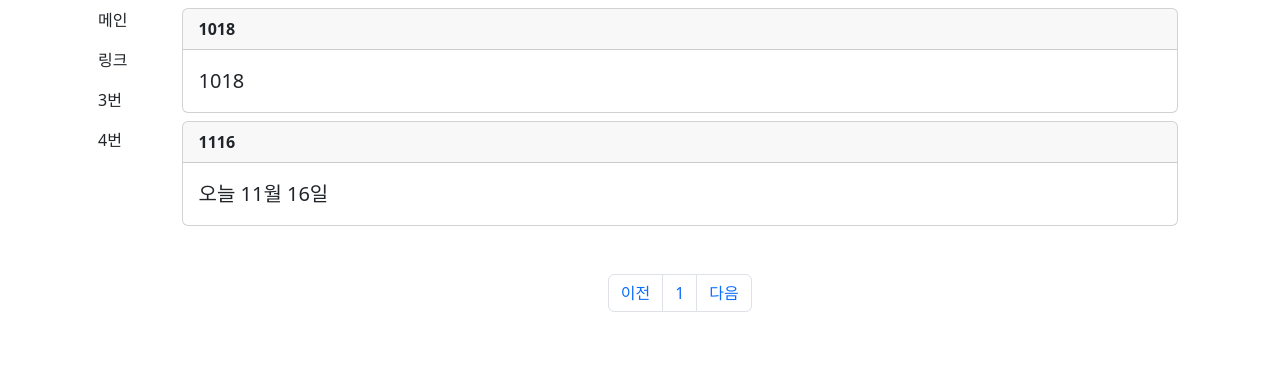
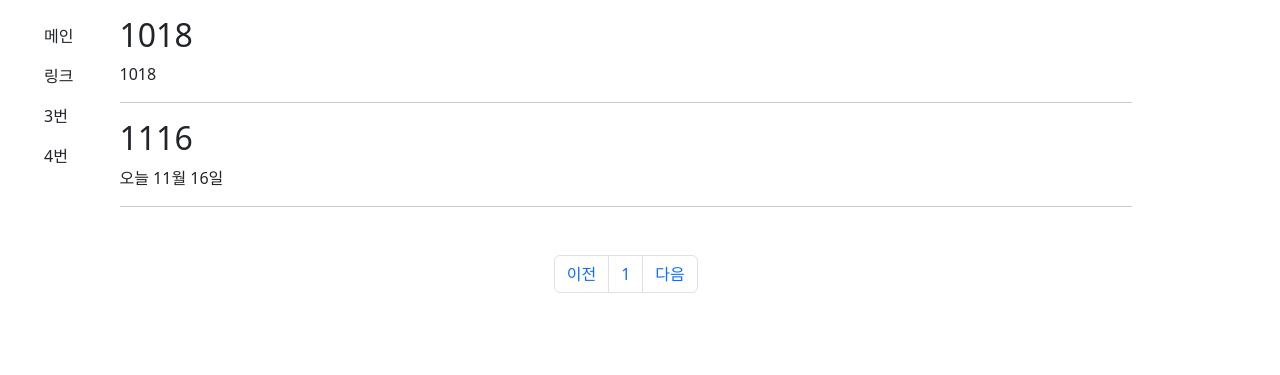
Before and after one commit to ANDONGWOO/techblog, a Django app: page /app1/ in a window 1280 px wide. Shown: the part 56-431 px from the top of the page. Run offline with Django 3.2, Linux system fonts and the light colour scheme; data comes from the database, SQL or seed files in the repository; some libraries are stand-ins or nearby versions.

Commit message:
검색 내용/detail 내용 html 수정, index 테두리 없는 카드 변경

```diff
--- a/app1/templates/app1/index.html
+++ b/app1/templates/app1/index.html
@@ -21,14 +21,11 @@
   </div>
   <div class="container">
   {% for index_content in index_contents %}
-      <div class="card m-2 text-dark">
-        <a class="card-header fw-bold" href="{% url 'app1:detail' index_content.pk %}" style="text-decoration: none;">{{ index_content.title }}</a>
-        <div class="card-body">
-          <blockquote class="blockquote mb-0">
-            <p>{{ index_content.content }}</p>
-          </blockquote>
-        </div>
-      </div>
+  <div class="card-body">
+    <a class="card-header fw-bold" href="{% url 'app1:detail' index_content.pk %}" style="text-decoration: none;"><h2>{{ index_content.title }}</h2></a>
+    <p class="card-text">{{ index_content.content }}</p>
+  </div>
+  <hr>
   {% endfor %}
     <div class="m-5 d-flex justify-content-center">
       <nav aria-label="Page navigation example ">
--- a/app1/templates/app1/search.html
+++ b/app1/templates/app1/search.html
@@ -1,6 +1,7 @@
 {% extends 'base.html' %}
 {% load django_bootstrap5 %}
 {% block body %}
+  <div class="m-5">
     {% if not search %}
       <h1 class="">검색 없음</h1>
     {% else %}
@@ -9,4 +10,5 @@
         <hr>
       {% endfor %}
     {% endif %}
+  </div>
 {% endblock %}
--- a/techblog/templates/base.html
+++ b/techblog/templates/base.html
@@ -23,7 +23,7 @@
           </form>
         </div>
       </nav>
-      <div class="container">
+      <div class="container m-3">
       {% block body %}
 
 
```
Also changed, not shown: app1/templates/app1/detail.html (+5 -3 lines), README.md. Lines whose indentation alone changed are shown as unchanged.
